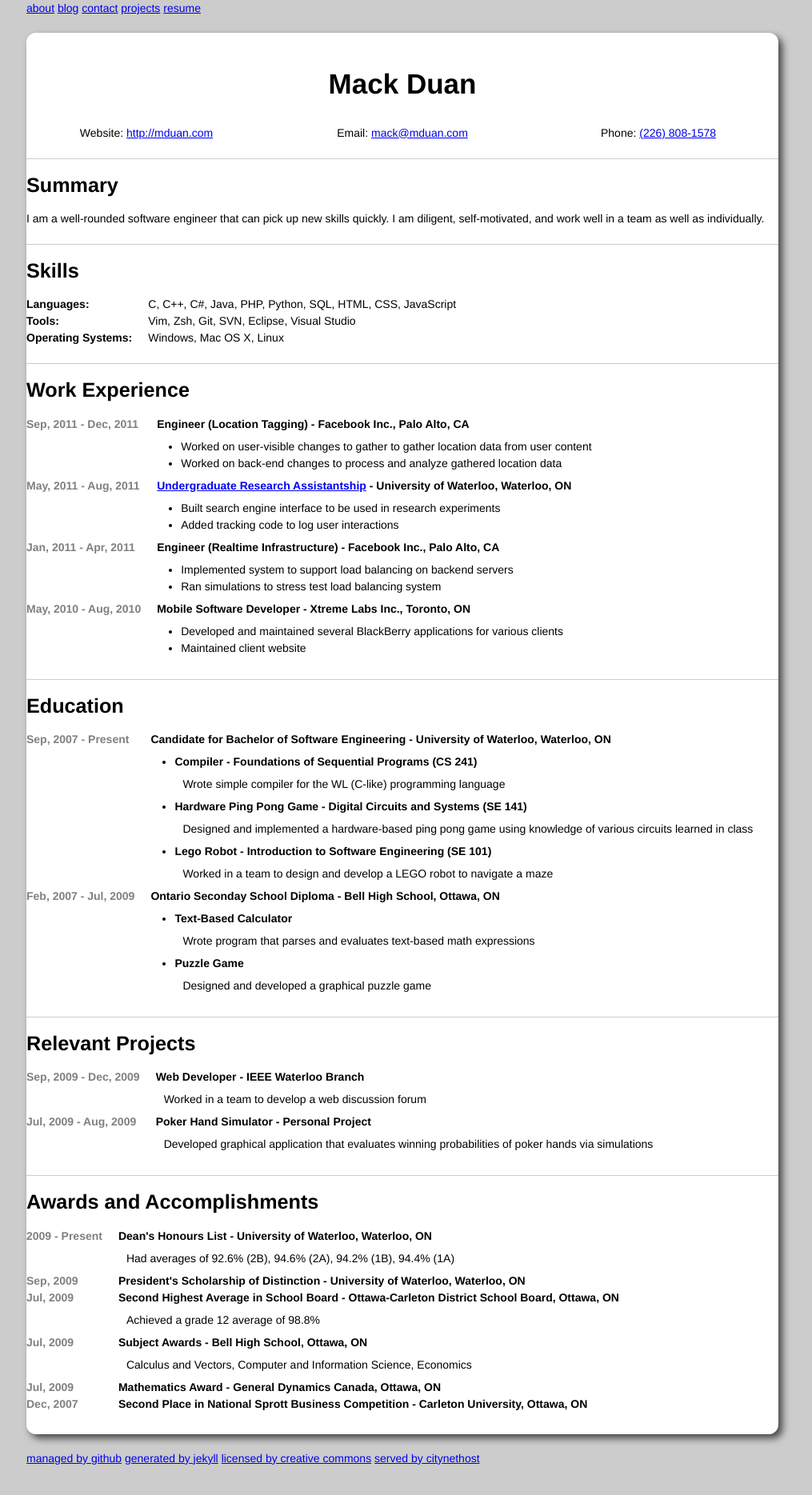
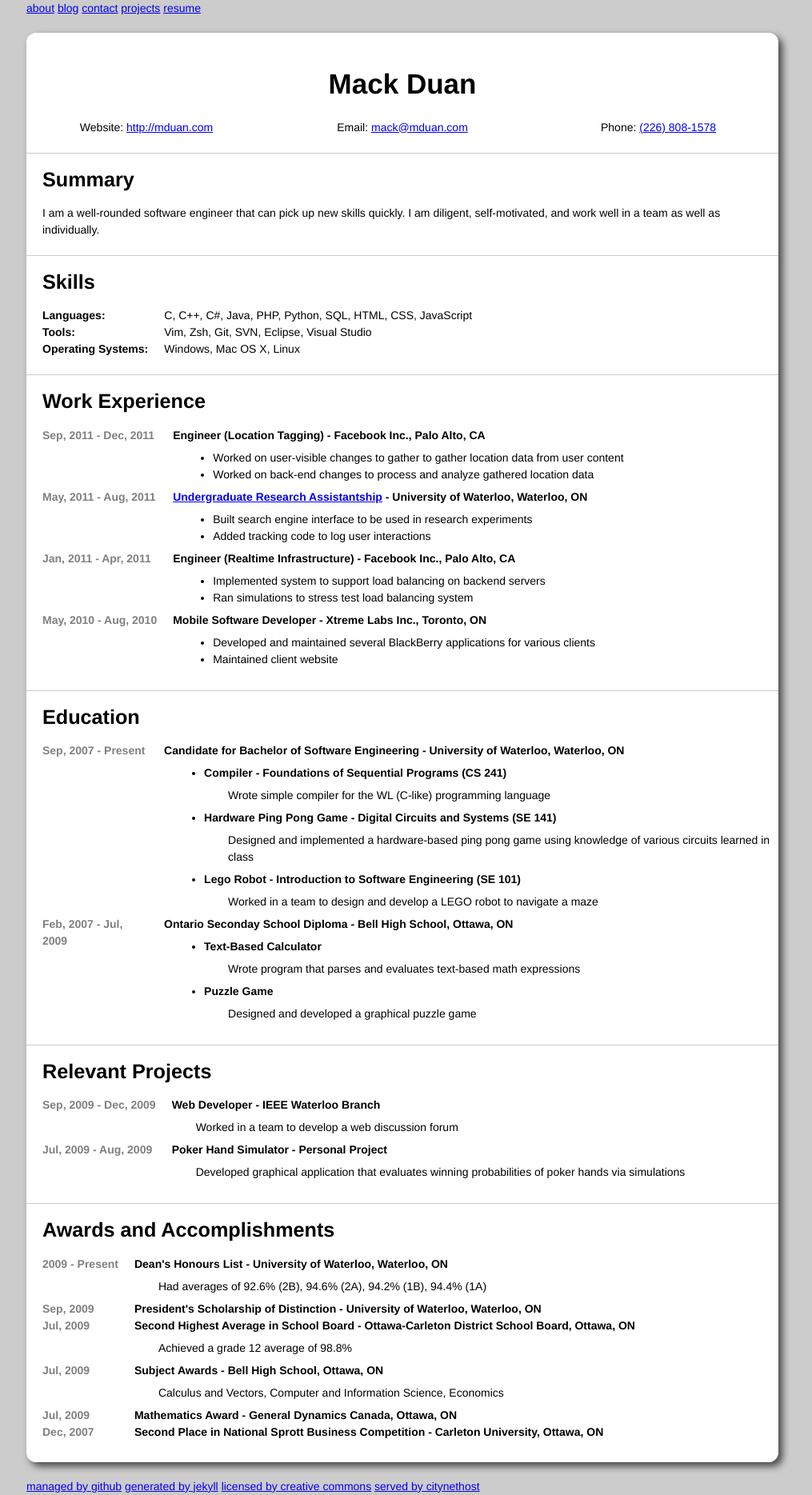
Before and after one commit to mduan/blog, a Jekyll site: the page built from resume.html, in a window 1280 px wide. Shown: the whole page at 80% size, without its empty margins (137-1152 px from the left). Built offline with Jekyll 4.4.1, drawn with Linux system fonts in a browser that asks for light colours; before the commit the page ends 1834 px from its top, so only the background shows below that.

Commit message:
Clean up layout css

```diff
--- a/_layouts/default.html
+++ b/_layouts/default.html
@@ -29,7 +29,7 @@
 			<a href="http://feeds2.feedburner.com/MD">rss</a>
 			-->
 		</div>
-		<div id="content" class="grid_12">
+		<div id="content" class="grid_12 clearfix">
 			{{ content }}
 		</div>
 		<div id="footer" class="grid_12">
--- a/css/resume.css
+++ b/css/resume.css
@@ -12,12 +12,18 @@
 
 body #content #full-name {
 	display: inline-block;
+	margin-left: 0;
+	margin-right: 0;
+	padding-left: 0;
+	padding-right: 0;
 	text-align: center;
-	width: 100%;
 }
 
 body #content #contact-info ul {
 	margin-left: 0;
+	margin-right: 0;
+	padding-left: 0;
+	padding-right: 0;
 }
 
 body #content #contact-info li {
--- a/css/screen.css
+++ b/css/screen.css
@@ -32,7 +32,7 @@ body {
 	font: 14px/1.5 Helvetica, Arial,'Liberation Sans', FreeSans, sans-serif;
 }
 
-body #content {
+#content {
 	background-color: white;
 	margin-top: 20px;
 	margin-bottom: 20px;
@@ -47,3 +47,14 @@ body #content {
 	-moz-box-shadow: 5px 5px 10px #444444;
 	-webkit-box-shadow: 5px 5px 10px #444444;
 }
+
+#content h1,
+#content h2,
+#content h3,
+#content h4,
+#content h5,
+#content h6,
+#content p,
+#content ul {
+	padding-left: 20px;
+}
--- a/resume.html
+++ b/resume.html
@@ -3,7 +3,7 @@ css_paths: ["css/resume.css"]
 layout: default
 title: resume
 ---
-<h1 id="full-name">Mack Duan</h1>
+<h1 id="full-name" class="grid_12">Mack Duan</h1>
 <div id="contact-info" class="section">
 	<ul class="name-value-pair clearfix">
 		<li id="website" class="grid_4 alpha">
```
